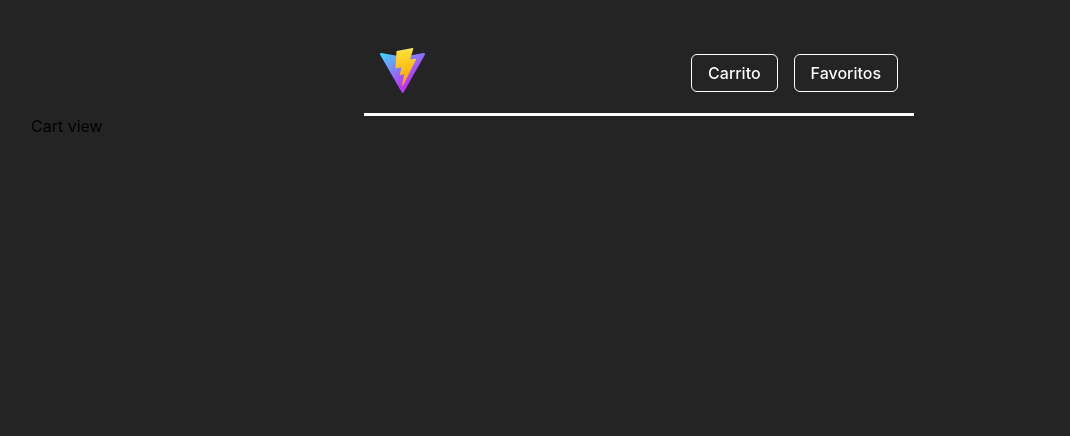
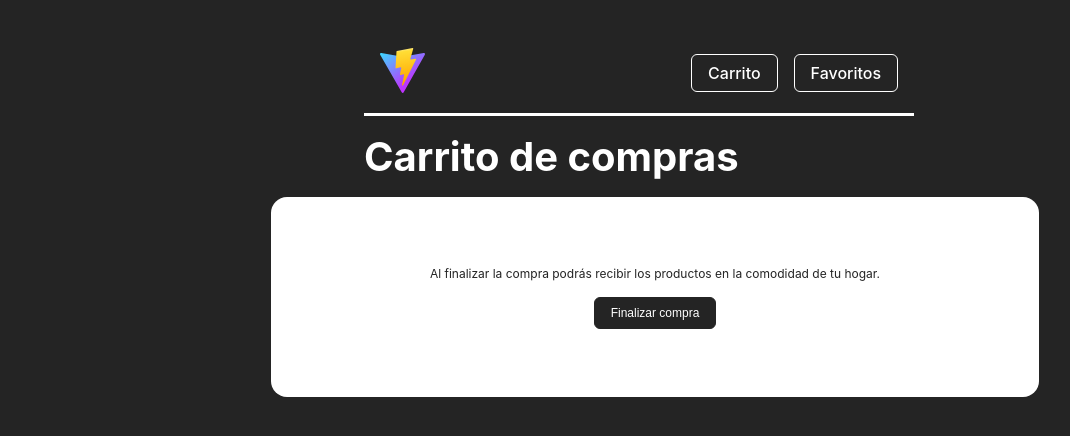
Before and after one commit to LuisDev2001/react-store-ldev01, a React (Vite) app: page /cart in a window 1280 px wide. Shown: the top 436 px of the page, without its empty margins (1-1071 px from the left). Built offline with nearby package versions, Linux system fonts and the light colour scheme.

Commit message:
feat: Create checkout page and create component Button

```diff
--- /dev/null
+++ b/src/assets/css/Button.css
@@ -0,0 +1,38 @@
+.btn {
+  padding: .5rem 1rem;
+  margin: 0;
+  border: 1px solid transparent;
+  background: transparent;
+  cursor: pointer;
+  border-radius: 6px;
+  font-size: .75rem;
+  transition: background .3s ease, color .2s ease-out;
+}
+
+.btn.primary {
+  background: var(--primary);
+  color: var(--white);
+  border-color: var(--primary);
+}
+
+.btn.primary:hover {
+  background: var(--white);
+  color: var(--primary);
+}
+
+.btn.secondary {
+  background: var(--white);
+  color: var(--primary);
+  border-color: var(--primary);
+}
+
+.btn.secondary:hover {
+  background: var(--primary);
+  color: var(--white);
+}
+
+.btn:disabled {
+  opacity: .8;
+  cursor: not-allowed;
+  pointer-events: none;
+}
--- /dev/null
+++ b/src/assets/css/views/Checkout.css
@@ -0,0 +1,43 @@
+.checkout {
+  max-width: 800px;
+  margin: 0 auto;
+  display: flex;
+  align-items: flex-start;
+  justify-content: space-between;
+  gap: 2rem;
+}
+
+.checkout-title {
+  color: var(--white);
+  font-size: 2.5rem;
+  max-width: 550px;
+  margin: 1rem auto;
+}
+
+.checkout-product-list {
+  display: flex;
+  flex-direction: column;
+  align-items: center;
+  justify-content: flex-start;
+  gap: 1rem;
+}
+
+.checkout-actions {
+  flex: 1;
+  width: 100%;
+  height: 200px;
+  padding: 1rem;
+  border-radius: 1rem;
+  background: var(--white);
+  display: flex;
+  flex-direction: column;
+  align-items: center;
+  justify-content: center;
+  gap: 1rem;
+}
+
+.checkout-actions p {
+  color: var(--primary);
+  text-align: center;
+  font-size: .75rem;
+}
--- /dev/null
+++ b/src/assets/css/views/Thanks.css
@@ -0,0 +1,24 @@
+
+.thanks-container {
+  display: flex;
+  flex-direction: column;
+  align-items: center;
+  justify-content: center;
+  height: calc(100vh - 165px);
+  text-align: center;
+  background-color: #f9f9f9;
+  padding: 20px;
+  margin-top: 1rem;
+}
+
+.thanks-title {
+  font-size: 2.5rem;
+  color: #333;
+  margin-bottom: 20px;
+}
+
+.thanks-message {
+  font-size: 1.2rem;
+  color: #666;
+  margin-bottom: 30px;
+}
--- /dev/null
+++ b/src/components/Button.tsx
@@ -0,0 +1,23 @@
+import '@/assets/css/Button.css'
+import { ReactNode } from 'react'
+
+export interface Props {
+  variant: 'primary' | 'secondary'
+  children: ReactNode
+  disabled?: boolean
+  onClick?: () => void
+}
+
+const Button = (props: Props) => {
+  return (
+    <button
+      className={`btn ${props.variant}`}
+      disabled={props.disabled}
+      onClick={props.onClick}
+    >
+      {props.children}
+    </button>
+  )
+}
+
+export default Button
--- a/src/router/index.tsx
+++ b/src/router/index.tsx
@@ -1,8 +1,9 @@
 import { createBrowserRouter } from 'react-router-dom'
 import HomeView from '@/views/HomeView'
-import CartView from '@/views/CartView'
+import CheckoutView from '@/views/CheckoutView'
 import ProductDetailView from '@/views/ProductDetailView';
 import FavoriteView from '@/views/FavoriteView';
+import ThanksView from '@/views/ThanksView';
 import DefaultLayout from '@/layouts/DefaultLayout';
 
 const routes = [
@@ -11,9 +12,10 @@ const routes = [
     element: <DefaultLayout />,
     children: [
       { path: '/', element: <HomeView /> },
-      { path: 'cart', element: <CartView /> },
+      { path: 'cart', element: <CheckoutView /> },
       { path: 'product-detail/:id', element: <ProductDetailView /> },
       { path: 'favorite', element: <FavoriteView /> },
+      { path: '/thanks', element: <ThanksView /> }
     ],
   },
 ]
--- a/src/views/CartView.tsx
+++ /dev/null
@@ -1,7 +0,0 @@
-const CartView = () => {
-  return (
-    <div>Cart view</div>
-  )
-}
-
-export default CartView
--- /dev/null
+++ b/src/views/CheckoutView.tsx
@@ -0,0 +1,73 @@
+import { useState } from 'react'
+import '@/assets/css/views/Checkout.css'
+import Product from '@/components/Product'
+import Button from '@/components/Button'
+import { useNavigate } from 'react-router-dom';
+
+export interface Product {
+  id: string
+  name: string
+  price: number
+  img: string
+  quantity: number
+}
+
+const CheckoutView = () => {
+  const router = useNavigate()
+  const [isLoadingShipping, setIsLoadingShipping] = useState(false)
+  const [productsInStorage, setProductsInStorage] = useState<Product[]>(JSON.parse(localStorage.getItem("cart") || '[]'))
+
+  const handleQuantityChange = (id: string, newQuantity: number) => {
+    const updatedProducts = productsInStorage.map((product) =>
+      product.id === id ? { ...product, quantity: newQuantity } : product
+    )
+    setProductsInStorage(updatedProducts)
+    localStorage.setItem("cart", JSON.stringify(updatedProducts))
+  }
+
+  const handleFinishShipping = () => {
+    setIsLoadingShipping(true)
+    setTimeout(() => {
+      router('/thanks', { replace: true })
+      setIsLoadingShipping(false)
+    }, 3000);
+  }
+
+  return (
+    <div>
+      <h2 className='checkout-title'>Carrito de compras</h2>
+      <div className='checkout'>
+        <div className='checkout-product-list'>
+          {
+            productsInStorage.map((product) => (
+              <Product
+                key={product.id}
+                {...product}
+              >
+                <input
+                  type="number"
+                  max="99"
+                  min="0"
+                  value={product.quantity}
+                  onChange={(event) => handleQuantityChange(product.id, Number(event.target.value))}
+                />
+              </Product>
+            ))
+          }
+        </div>
+        <div className='checkout-actions'>
+          <p>Al finalizar la compra podrás recibir los productos en la comodidad de tu hogar.</p>
+          <Button
+            variant='primary'
+            disabled={isLoadingShipping}
+            onClick={handleFinishShipping}
+          >
+            {!isLoadingShipping ? 'Finalizar compra' : 'Cargando...'}
+          </Button>
+        </div>
+      </div>
+    </div>
+  )
+}
+
+export default CheckoutView
--- a/src/views/ProductDetailView.tsx
+++ b/src/views/ProductDetailView.tsx
@@ -11,11 +11,14 @@ export interface Product {
   quantity: number
 }
 const ProductDetailView = () => {
+  const { id } = useParams()
+
   const productsInStorage: Product[] = !localStorage.getItem("cart")
     ? localStorage.setItem("cart", JSON.stringify([]))
     : JSON.parse(localStorage.getItem("cart") || '[]')
+
   const products: Product[] = JSON.parse(localStorage.getItem('products') || '[]')
-  const { id } = useParams()
+
   const [quantity, setQuantity] = useState<number>(1)
   const [findProductInCart, setFindProductInCart] = useState(false)
 
@@ -39,6 +42,7 @@ const ProductDetailView = () => {
   useEffect(() => {
     setFindProductInCart(!!productsInStorage?.find((productCart) => productCart.id === id))
   }, [id, productsInStorage])
+  // Esto asegura que el efecto solo se ejecute cuando estos valores cambien, evitando potenciales bucles infinitos.
 
   if (findProduct) {
     return (
--- /dev/null
+++ b/src/views/ThanksView.tsx
@@ -0,0 +1,27 @@
+import '@/assets/css/views/Thanks.css'
+import Button from "@/components/Button"
+import { Link } from 'react-router-dom'
+import { useEffect } from 'react';
+
+const ThanksView = () => {
+
+  useEffect(() => {
+    localStorage.setItem("cart", JSON.stringify([]))
+  }, [])
+
+  return (
+    <div className="thanks-container">
+      <h1 className="thanks-title">¡Gracias por tu compra!</h1>
+      <p className="thanks-message">
+        Tu pedido ha sido realizado con éxito. Pronto recibirás una confirmación en tu correo electrónico.
+      </p>
+      <Link to="/">
+        <Button variant="secondary">
+          Volver a la tienda
+        </Button>
+      </Link>
+    </div>
+  )
+}
+
+export default ThanksView
```
